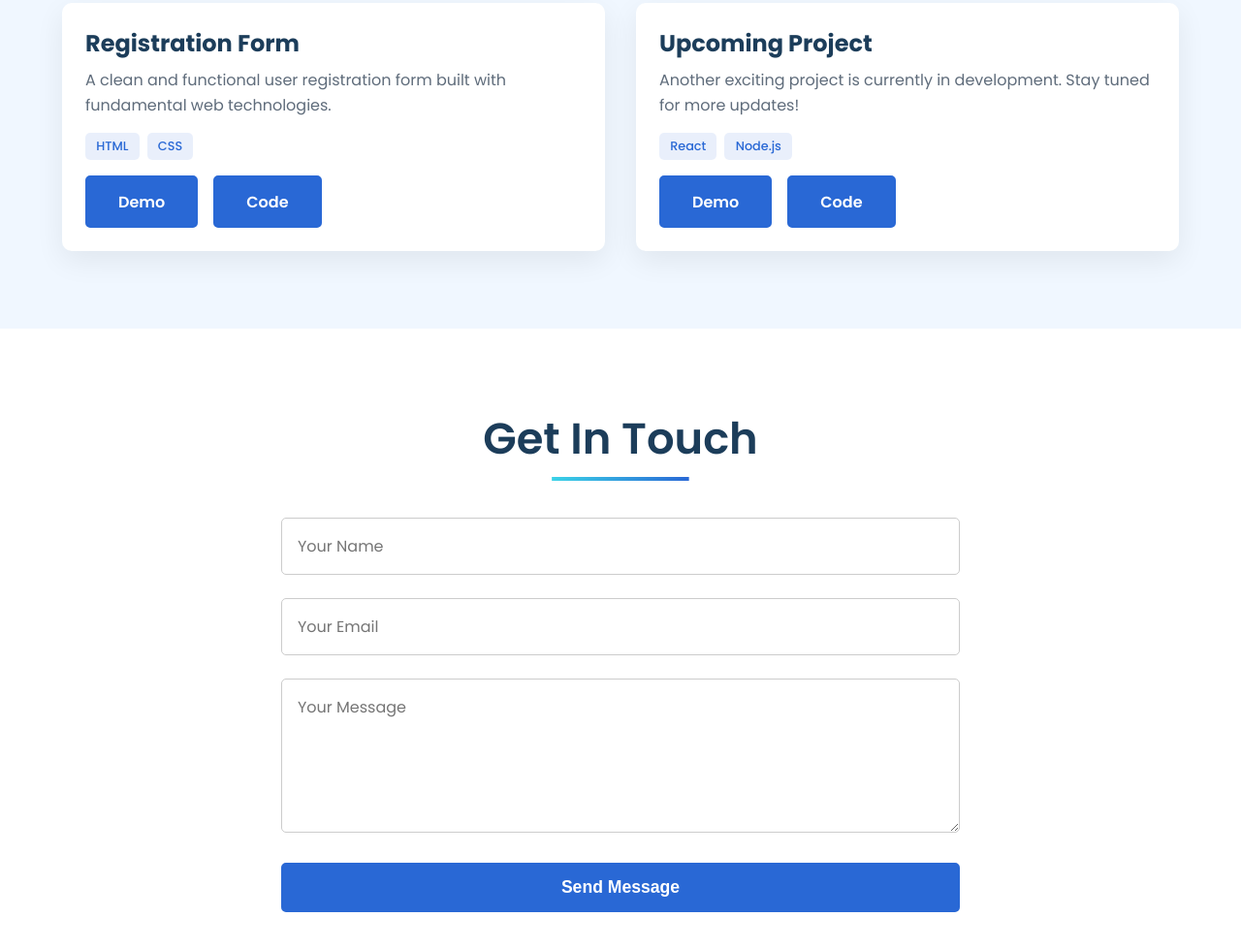
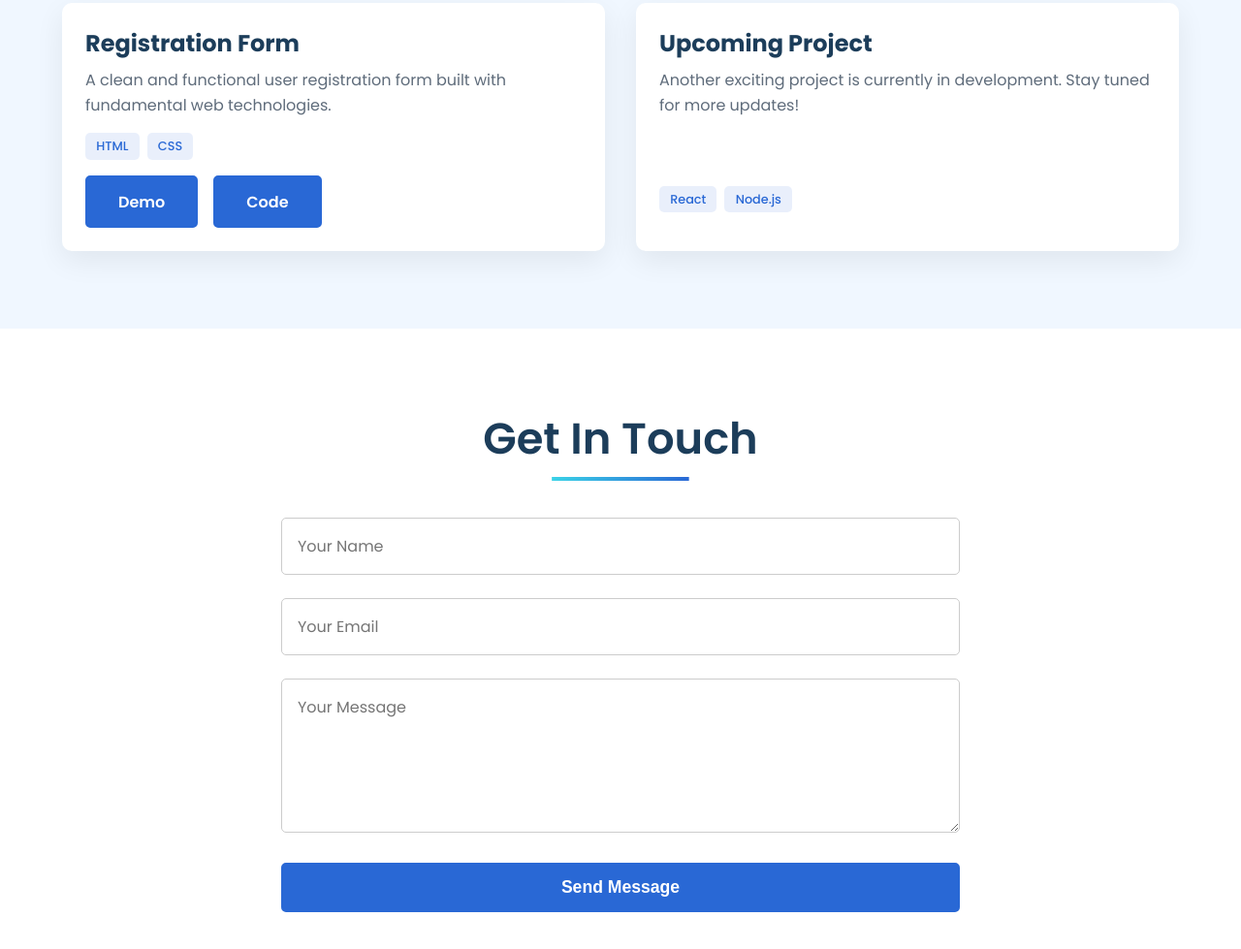
Before and after one commit to harshitcodes605/Portfolio, a plain HTML site: page index.html in a window 1280 px wide. Shown: the part 2105-3084 px from the top of the page at 97% size. Drawn offline with Linux system fonts and the light colour scheme.

Commit message:
links added

```diff
--- a/index.html
+++ b/index.html
@@ -78,8 +78,8 @@
               <span>CSS</span>
             </div>
             <div class="project-links">
-              <a href="#" class="btn" target="_blank">Demo</a>
-              <a href="#" class="btn" target="_blank">Code</a>
+              <a href="https://task-0-seven.vercel.app/" class="btn" target="_blank">Demo</a>
+              <a href="https://github.com/harshitcodes605/Task-0" class="btn" target="_blank">Code</a>
             </div>
           </div>
         </div>
@@ -90,10 +90,6 @@
             <div class="project-tags">
               <span>React</span>
               <span>Node.js</span>
-            </div>
-            <div class="project-links">
-              <a href="#" class="btn disabled" aria-disabled="true">Demo</a>
-              <a href="#" class="btn disabled" aria-disabled="true">Code</a>
             </div>
           </div>
         </div>
```
